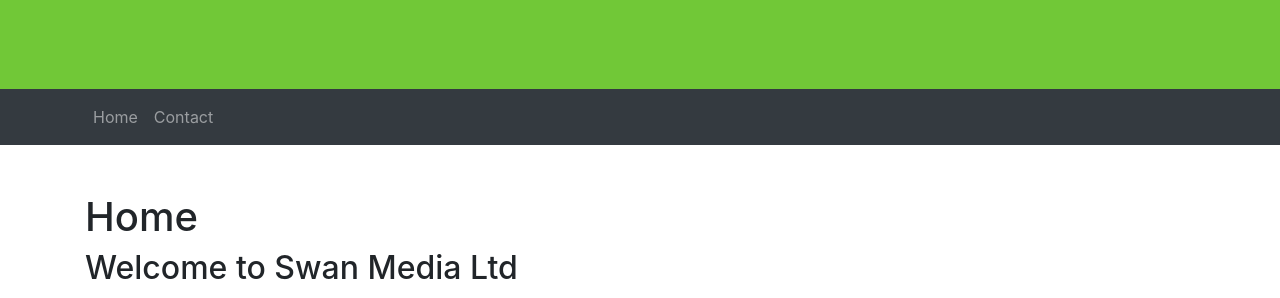
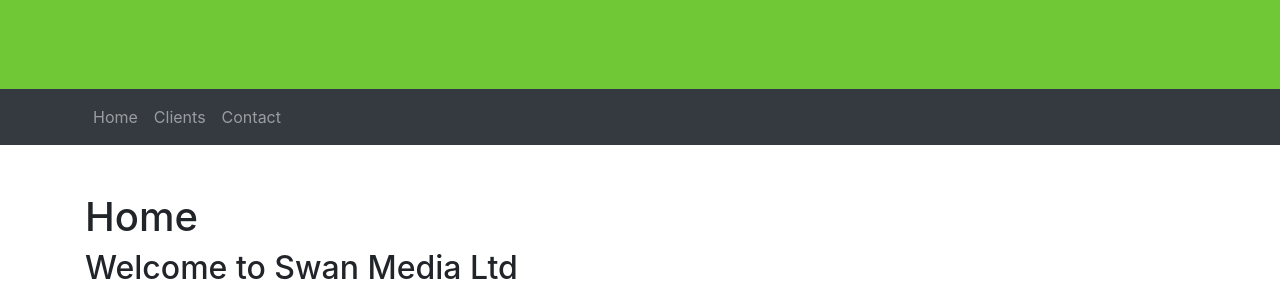
Before and after one commit to pe5er/swan.media, a Jekyll site: the page built from index.md, in a window 1280 px wide. Shown: the part 311-609 px from the top of the page. Built offline with Jekyll 4.4.1, drawn with Linux system fonts in a browser that asks for light colours; our own code applies the rules of GitHub Pages for plain Markdown files.

Commit message:
Update _config.yml

```diff
--- a/_config.yml
+++ b/_config.yml
@@ -37,4 +37,5 @@
 # A list of the pages to display in the navigation bar
 header_pages:
   - about.md
+  - clients.md
   - contact.md
```
